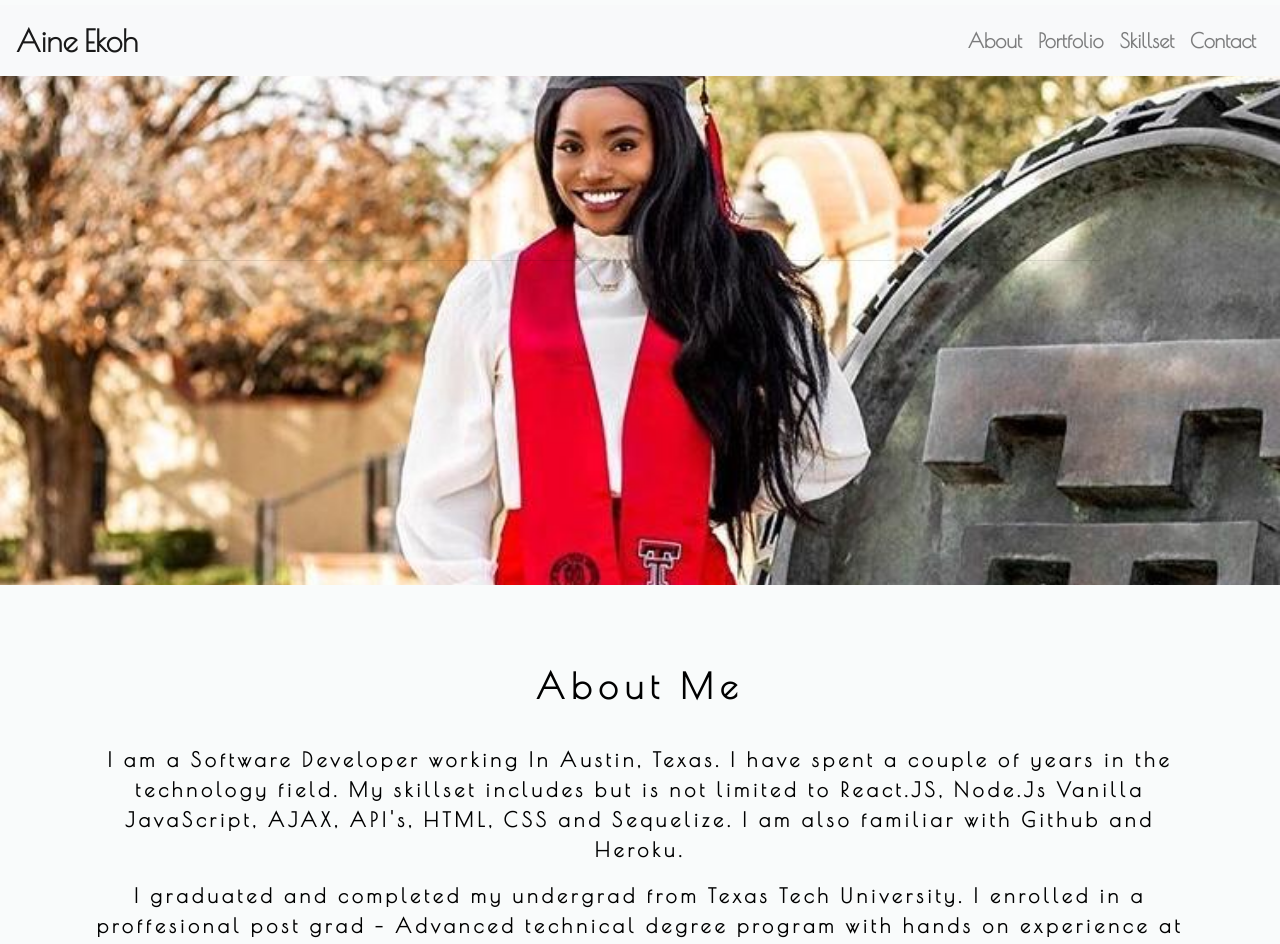
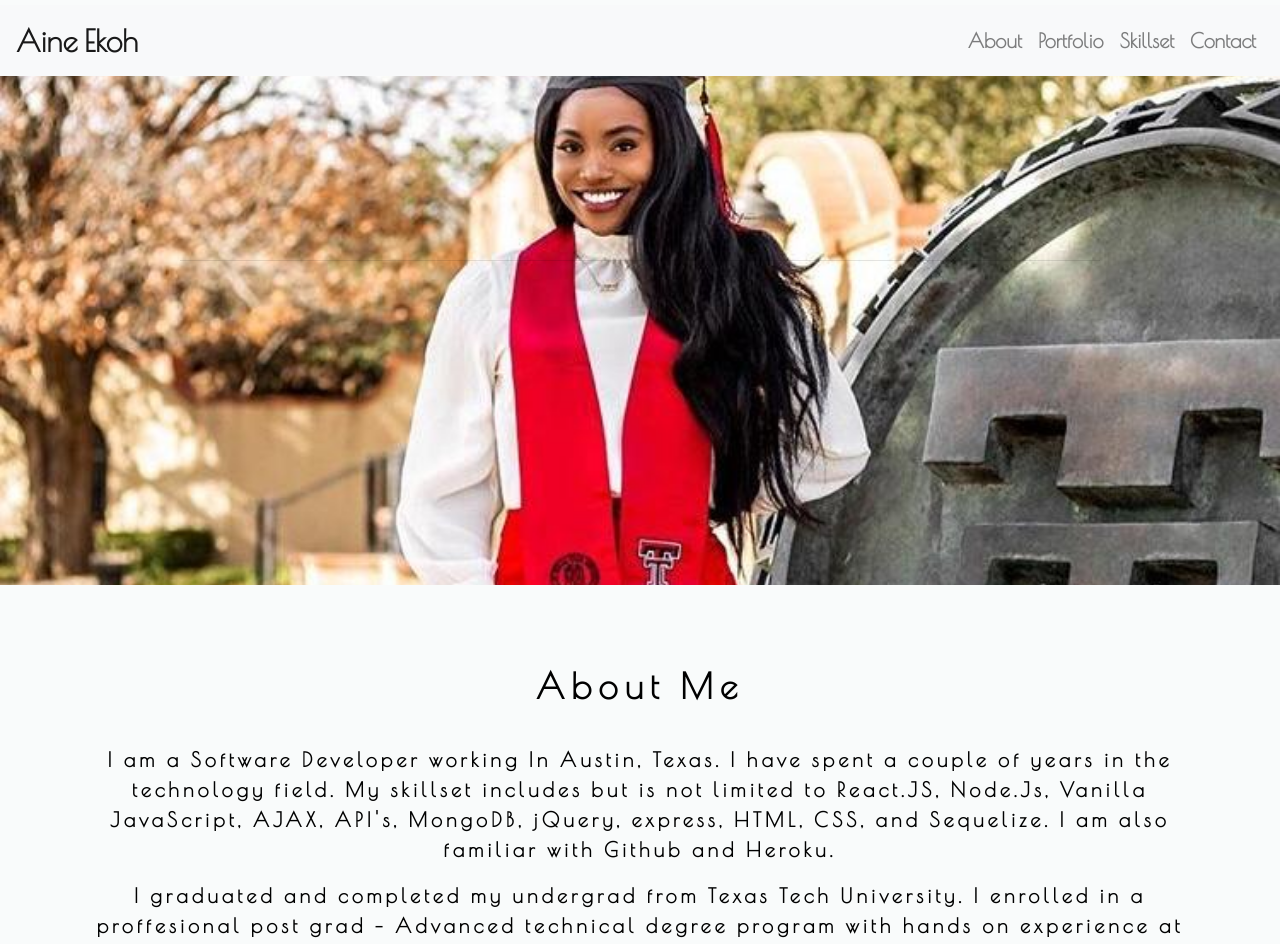
Before and after one commit to aekoh/AineReactPortfolio, a React (Create React App) app: page / in a window 1280 px wide. Shown: the top 944 px of the page. Built offline with nearby package versions, Linux system fonts and the light colour scheme.

Commit message:
about me page

```diff
--- a/src/components/About/About.js
+++ b/src/components/About/About.js
@@ -13,7 +13,8 @@ function About() {
           <p className="pStyle font-weight-bold">
             I am a Software Developer working In Austin, Texas. I have spent
             a couple of years in the technology field. My skillset includes but is not
-            limited to React.JS, Node.Js Vanilla JavaScript, AJAX, API's, HTML, CSS and Sequelize. I am also
+            limited to React.JS, Node.Js, Vanilla JavaScript, AJAX, API's, MongoDB,
+             jQuery, express, HTML, CSS, and Sequelize. I am also
             familiar with Github and Heroku.
           </p>
           <p className=" font-weight-bold" id='p2'>
```
